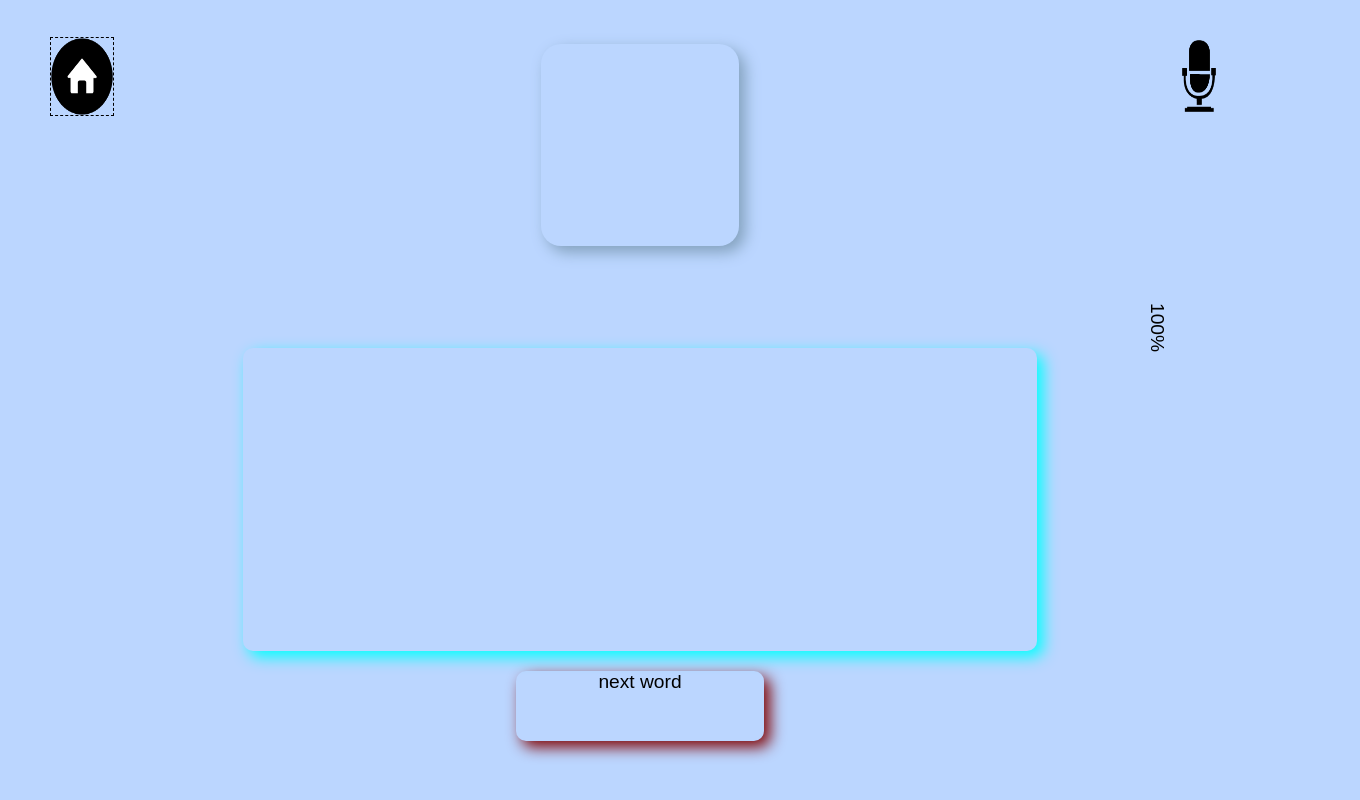
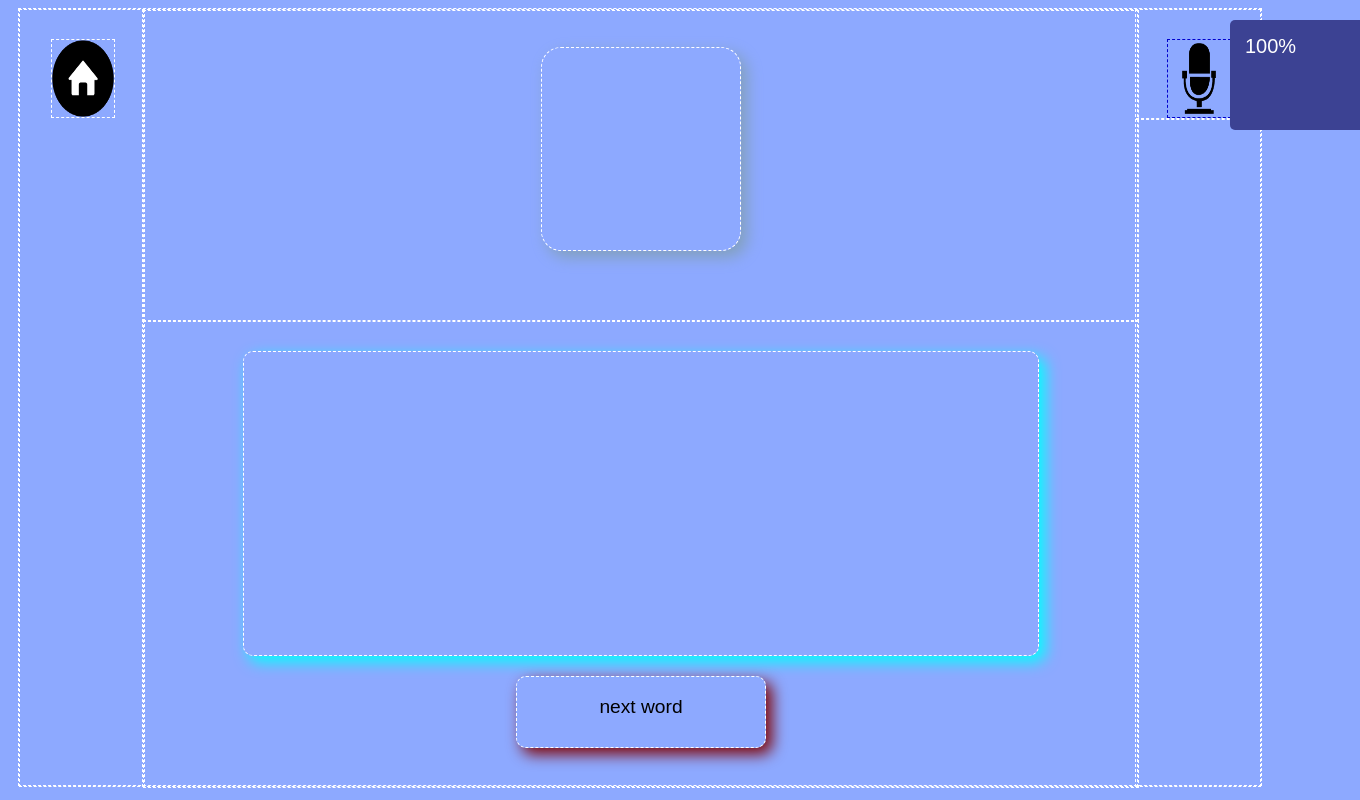
Before and after one commit to alexjnelson/floraisigne, a plain HTML site: page public/abc.html in a window 1280 px wide. Shown: the whole page, 1360 px wide, since content can reach past the window. Drawn offline with Linux system fonts and the light colour scheme; some packages are replaced by stand-ins of ours.

Commit message:
Revert "LOTS"
This reverts commit df568826445880c5861841f58a6eb9fb91af10b0.

```diff
--- a/public/abc.css
+++ b/public/abc.css
@@ -1,7 +1,8 @@
 
 body {
     font-family: Arial,Arial, Helvetica, sans-serif;
-    background-color: #bbd6ff;
+    background-color: #8da9ff;
+
 }
 
 
@@ -10,6 +11,15 @@ p {
     font-size: 120%;
     text-align: center;
 }
+
+div {
+    border-width: 1px;
+    border-style: dashed;
+    border-color:white;
+
+}
+
+
 
 
 #home {
@@ -34,51 +44,17 @@ p {
 }
 
 #mic {
-    width: 100%;
-    height: 25%;
-    padding-top: 5%;
 
+    width: 50%;
+    height: 10%;
+    margin-top: 23%;
+    margin-left: 25%;
+    border-color: mediumblue;
     position: relative;
+
+    border-width: 1px;
+    border-style: dashed;
 }
-
-
-.accuracy {
-    background: rgba(167,204,237,1);
-
-    box-shadow: 3px 3px 20px black;
-}
-
-.accuracynot {
-    background: rgba(167,204,237,0);
-
-}
-
-#percentage {
-
-    position: absolute;
-    transform-origin: 0 0;
-    transform: rotate(90deg);
-    bottom: 0;
-
-}
-
-
-#accuracy{
-    height:40%;
-    width:50%;
-    margin: auto;
-    margin-top: 21%;
-    text-align: center;
-    position: relative;
-    background-color: #a7cced;
-    background: rgba(167,204,237,0);
-    border-color: black;
-    border-radius: 20px;
-    transition: 2s;
-
-}
-
-
 
 #container {
     width: 97vw;
@@ -87,6 +63,11 @@ p {
 
 }
 
+#accuracyslider {
+    width:100%;
+    height: 10%;
+
+}
 
 #left {
     width: 10%;
@@ -148,6 +129,30 @@ p {
 }
 
 
+#mySidenav a {
+    position: absolute;
+    right: -80px;
+    transition: 0.3s;
+    padding: 15px;
+    width: 100px;
+    text-decoration: none;
+    font-size: 20px;
+    color: white;
+    border-radius: 5px 0 0 5px;
+
+  }
+
+  #mySidenav a:hover {
+    right: 0;
+  }
+
+  #accuracyslider {
+    top: 20px;
+    background-color: #3c4293;
+    overflow: hidden;
+}
+
+
 
 #nextword {
     height:15%;
@@ -164,5 +169,4 @@ p {
     width:10%;
     height:100%;
     float: right;
-    overflow: hidden;
 }
--- a/public/abc.html
+++ b/public/abc.html
@@ -38,12 +38,14 @@
 
         </div>
         <div id = "right">
-            <div id="accuracy">
-                <div class="mic" id ="mic">
-                    <img id="mic-logo" onclick="record()" src="images/microphone.png" style="height: 100%; width: 100%;">
-                </div>
-                <p id="percentage">100%</p>
+            <div class="mic" id ="mic">
+                <img id="mic-logo" onclick="record()" src="images/microphone.png" style="height: 100%; width: 100%;">
             </div>
+            <div id="mySidenav" class="sidenav">
+                <a id="accuracyslider">100%</a>
+            </div>
+
+
         </div>
         <div id = "center">
             <div id="top">
--- a/public/functions/basicFunctions.js
+++ b/public/functions/basicFunctions.js
@@ -120,7 +120,7 @@ function generateScrambledWord(word){
 	if (word === undefined) {
 		let i = Math.floor(Math.random()*randomWords.length);
 		word = randomWords[i];
-		console.log("Reached");
+		console.log("REached");
 	}
 
 	console.log(word);
--- a/public/functions/speech.js
+++ b/public/functions/speech.js
@@ -1,11 +1,3 @@
-function unclass(x) {
-
-
-    x.className = "";
-    x.className = '';
-
-}
-
 function record() {
     var recognition = new webkitSpeechRecognition();
     recognition.lang = 'en-US';
@@ -20,14 +12,8 @@ function record() {
 
         generateWord(word=wordrecognized);
 
-        var accuracy = document.getElementById('accuracy');
-
-        accuracy.className+=" accuracy";
-        accuracy.style.visibility = 'visible';
-
-        setTimeout(unclass(accuracy), 10000);
-
-
+        var accuracy = document.getElementById('voice-accuracy');
+        //accuracy.innerHTML = "Accuracy of pronunciation: " + event.results[0][0].confidence.toFixed(2)*100 + '%';
     }
 
     recognition.start();
--- a/public/style.css
+++ b/public/style.css
@@ -1,4 +1,4 @@
-body {
+{
     margin: 0;
     padding: 0;
     font-family: Optima;
```
Also changed, not shown: public/index.html (+1 -1 lines).
